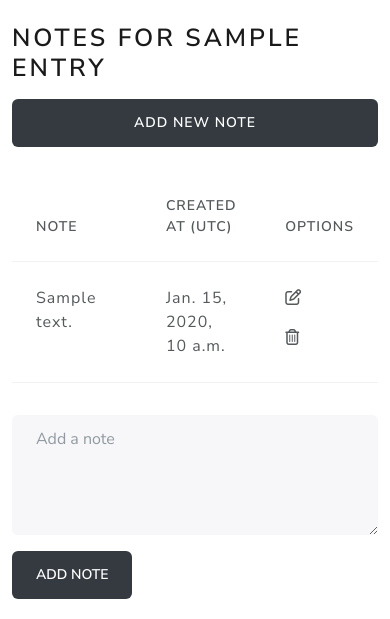
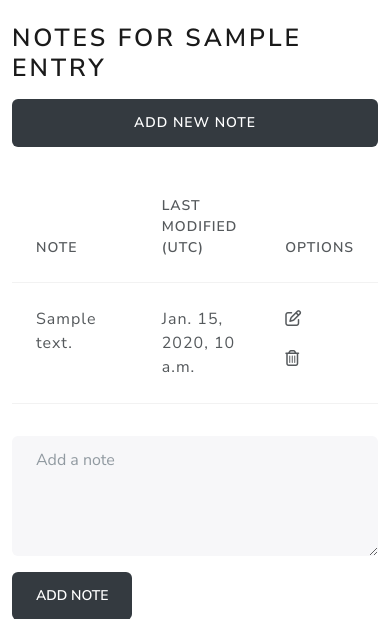
Before and after one commit to NicoGiuliani/ams, a Django app: page /notes/00000000-0000-0000-0000-000000000001/ in a window 390 px wide. Shown: the part 92-711 px from the top of the page. Run offline with Django 4.2, Linux system fonts and the light colour scheme; a user stored in the database is signed in; tables that the repository leaves empty hold one stand-in row (values such as "Sample post"); some libraries are stand-ins or nearby versions.

Commit message:
Debugging

```diff
--- a/ams/static/styles/custom.css
+++ b/ams/static/styles/custom.css
@@ -35,12 +35,14 @@
 @media (max-width: 524px) {
   .photo {
     width: 351px;
+    height: 351px;
   }
 }
 
 @media (max-width: 375px) {
   .photo {
     width: 256px;
+    height: 256px;
   }
 }
 
@@ -62,5 +64,3 @@
     font-size: 0.75rem !important;
   }
 }
-
-@media (max-width: 310px) {}
--- a/ams/templates/notes.html
+++ b/ams/templates/notes.html
@@ -13,7 +13,7 @@
           <thead class="hide-on-xsmall">
             <tr>
               <th scope="col">Note</th>
-              <th scope="col">Created at (UTC)</th>
+              <th scope="col">Last modified (UTC)</th>
               <th scope="col">Options</th>
             </tr>
           </thead>
```
